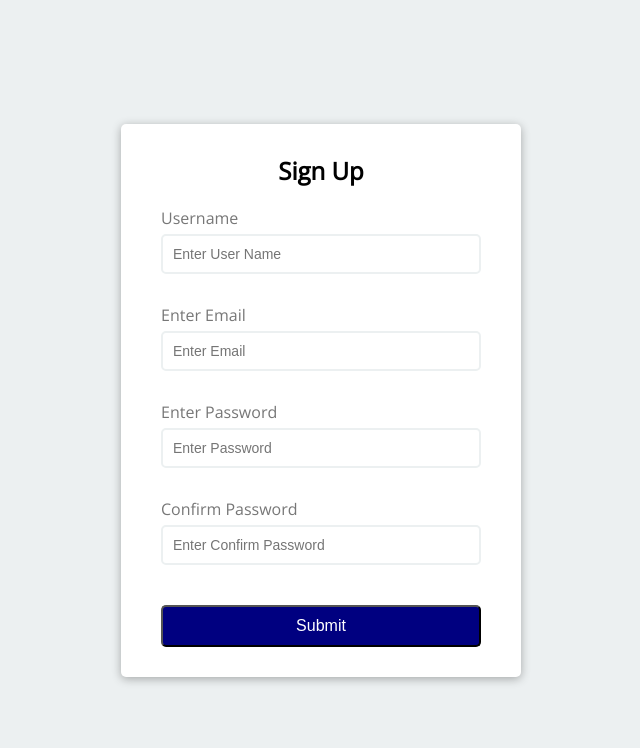
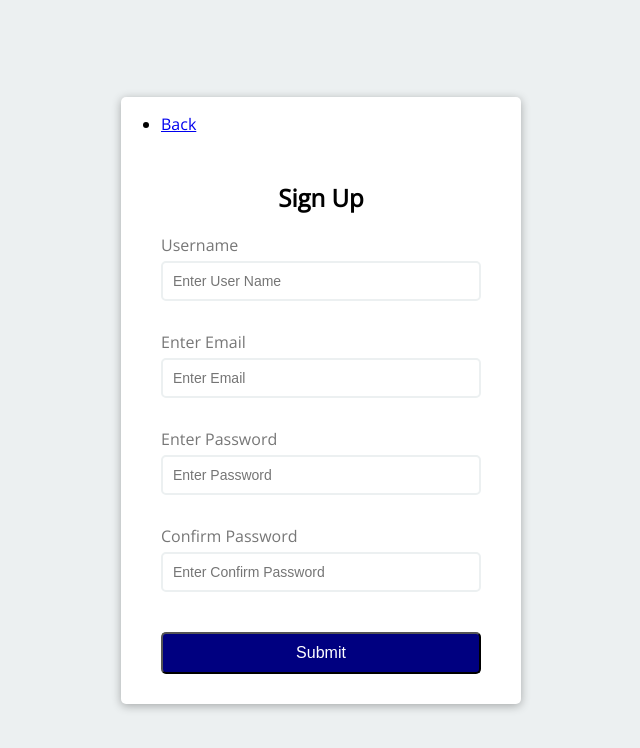
Before and after one commit to awaismalik/Full-Stack-Development, a plain HTML site: page Project1/index.html in a window 1280 px wide. Shown: the whole page, without its empty margins (319-959 px from the left). Drawn offline with nearby package versions, Linux system fonts and the light colour scheme.

Commit message:
home page url

```diff
--- a/Project1/index.html
+++ b/Project1/index.html
@@ -11,6 +11,11 @@
 
 <body>
     <div class="container">
+        <nav>
+            <ul>
+                <li><a href="./">Back</a></li>
+            </ul>
+        </nav>
         <form id="form" class="form">
             <h2>Sign Up</h2>
             <div class="form-control">
```
Also changed, not shown: index.html (+1 -0 lines).
